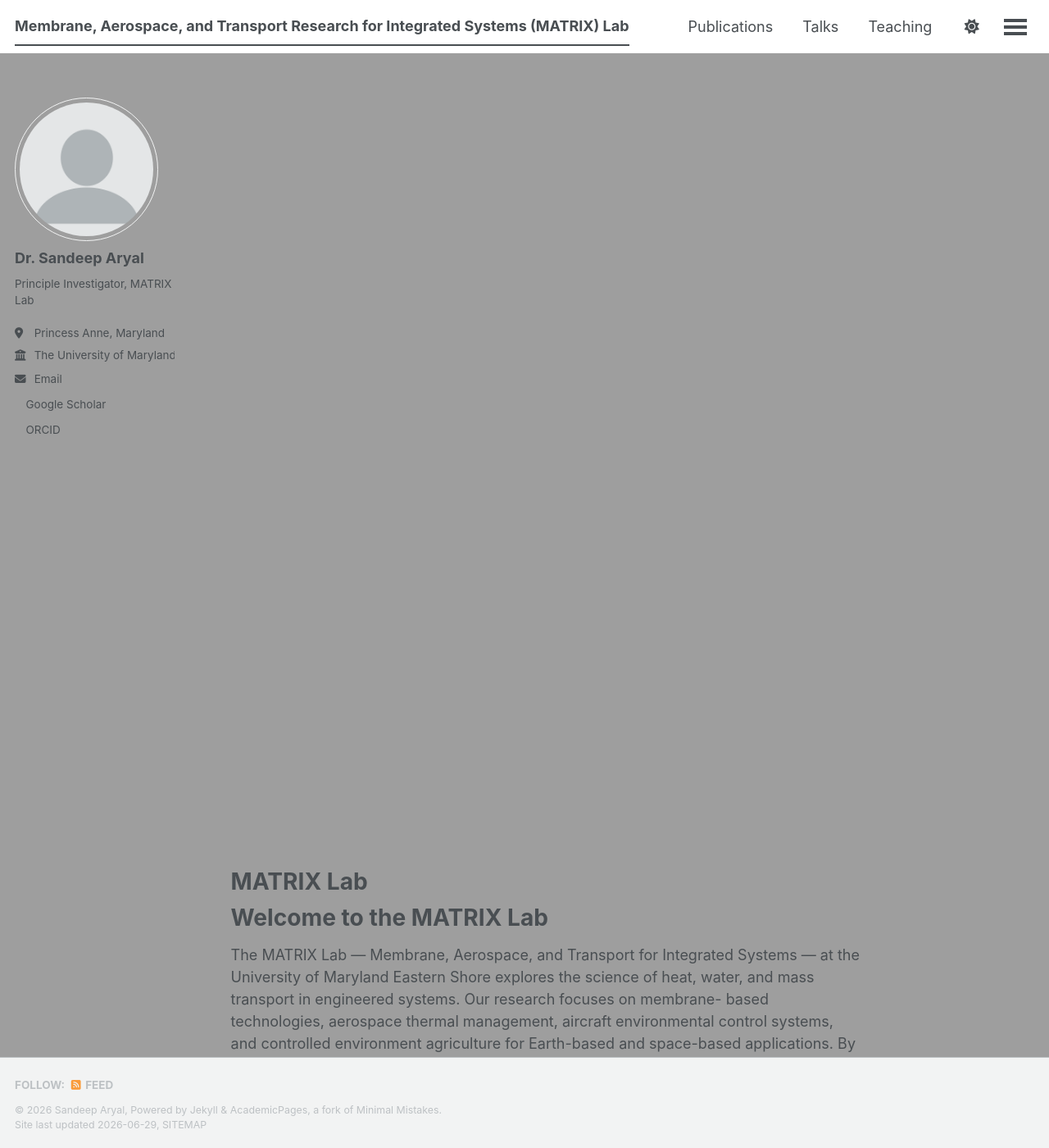
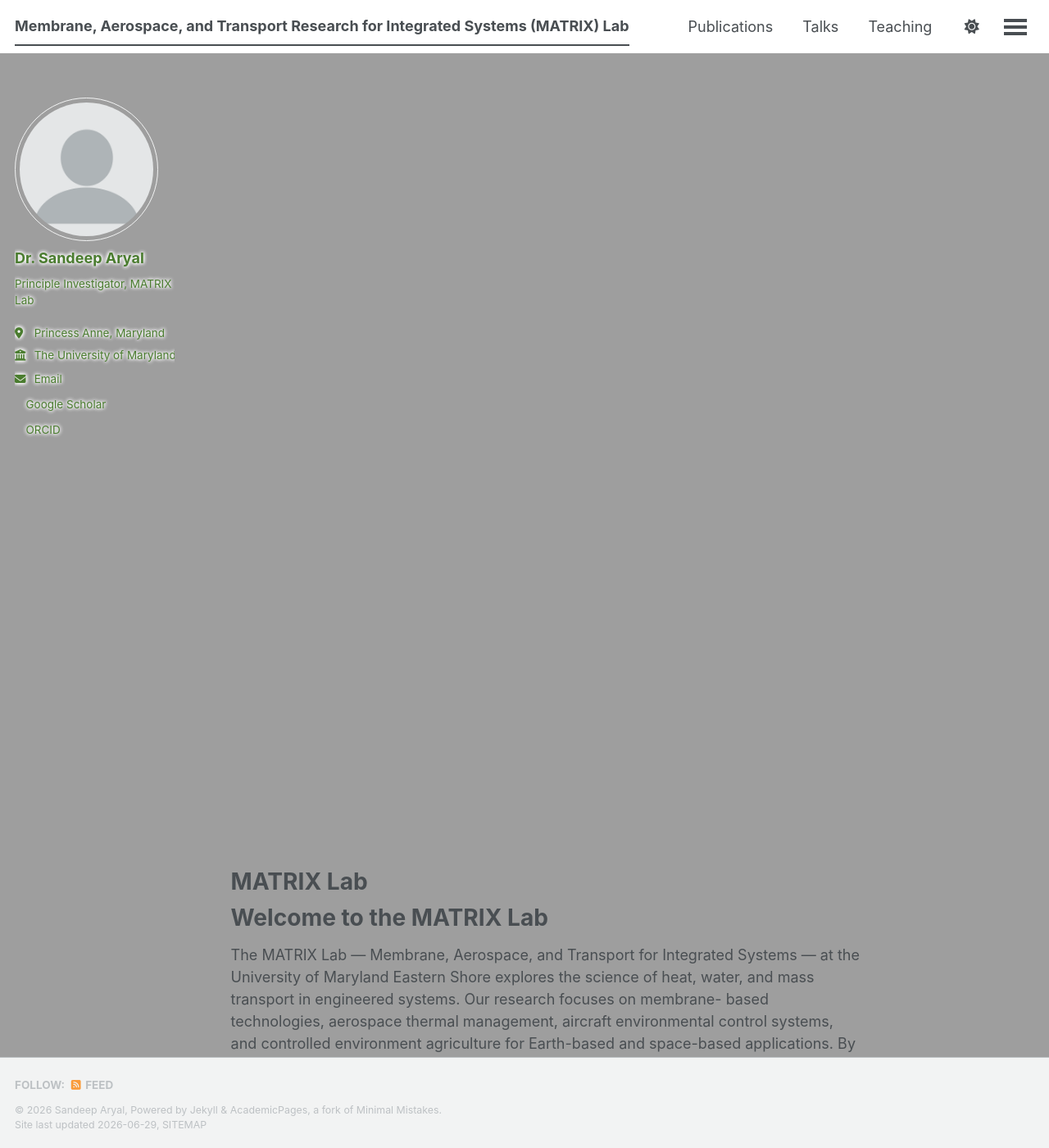
Before and after one commit to saryal111/saryal111.github.io, a Jekyll site: the page built from _pages/about.md, in a window 1280 px wide and 1400 px high. Shown: the whole window at 82% size. Built offline with Jekyll 4.4.1, drawn with Linux system fonts in a browser that asks for light colours; a style sheet for code colours, icons or effects is not loaded.

Commit message:
Update main.scss

```diff
--- a/assets/css/main.scss
+++ b/assets/css/main.scss
@@ -56,3 +56,12 @@ body::before {
   background-color: rgba(255, 255, 255, 0.55);
   z-index: -1;
 }
+.sidebar .author__name,
+.sidebar .author__bio,
+.sidebar p,
+.sidebar .author__urls li,
+.sidebar .author__urls a,
+.sidebar .author__urls a .svg-inline--fa {
+  color: #4a7c2f !important;
+  text-shadow: 0 0 4px #ffffff, 0 0 5px #ffffff, 0 0 5px #ffffff !important;
+}
```
